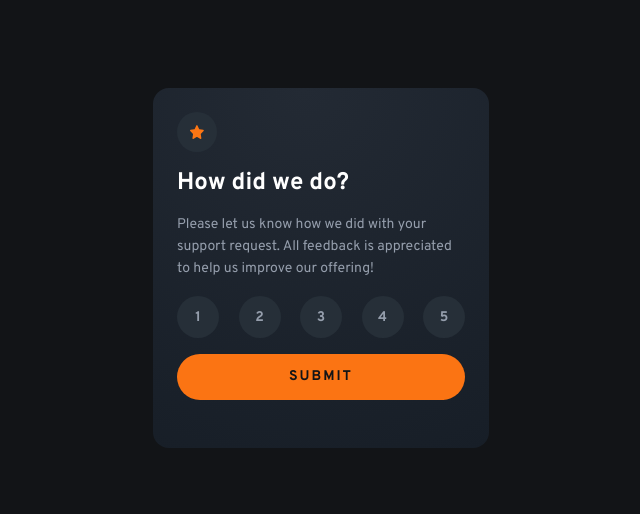
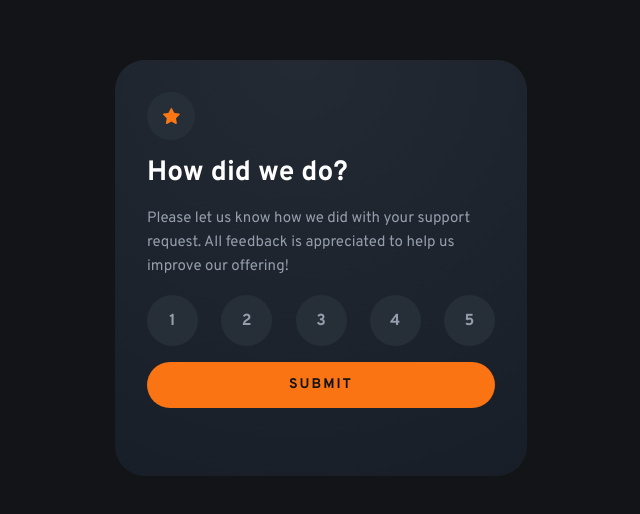
Before and after one commit to JesuSaid/Interactive-rating-component, a plain HTML site: page index.html in a window 1280 px wide. Shown: the part 132-646 px from the top of the page, without its empty margins (319-959 px from the left). Drawn offline with Linux system fonts and the light colour scheme.

Commit message:
feat(ui): adapt rating and thank-you cards for desktop.

```diff
--- a/styles.css
+++ b/styles.css
@@ -198,3 +198,46 @@ legend {
     margin-block-start: 1rem;
     text-align: center;
 }
+
+@media screen and (min-width: 49rem) {
+    .main {
+        padding: 2rem;
+        max-width: 25.75rem;
+        min-block-size: 26rem;
+        border-radius: 1.875rem;
+    }
+
+    .rating__star {
+        width: 3rem;
+        height: 3rem;
+    }
+
+    .rating__star > img {
+        width: 1.0625rem;
+    }
+
+    .title {
+        font-size: 1.75rem;
+        line-height: 2.1875rem;
+    }
+
+    .text {
+        font-size: 0.9375rem;
+        line-height: 1.5rem;
+    }
+
+    .rating__label {
+        font-size: 1rem;
+        width: 3.1875rem;
+        height: 3.1875rem;
+    }
+
+    .thank-you > img {
+        width: 10.125rem;
+    }
+
+    .thank-you__result {
+        font-size: 0.9375rem;
+        line-height: 1.5rem;
+    }
+}
```
